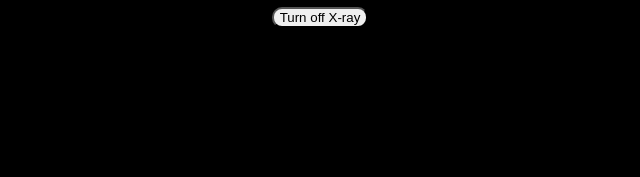
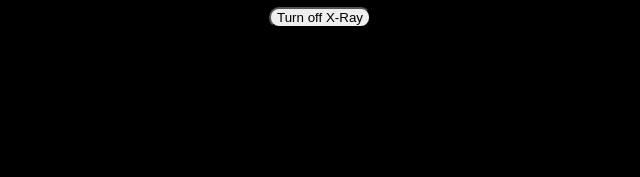
Before and after one commit to vika1221/X-Ray-Generator, a plain HTML site: page index.html in a window 1280 px wide. Both pictures are taken after a click on the button "Turn on X-Ray". Shown: the part 411-588 px from the top of the page, 320-960 px from the left. Drawn offline with Linux system fonts and the light colour scheme.

Commit message:
Update index.html

```diff
--- a/index.html
+++ b/index.html
@@ -33,7 +33,7 @@
         btn.addEventListener('click',toggle=(e)=>{
             if(btn.textContent.includes('on')){
                 man1.src="img2.jpg";
-                btn.textContent="Turn off X-ray";
+                btn.textContent="Turn off X-Ray";
             }
             else{
                 man1.src="img1.jpg";
```
